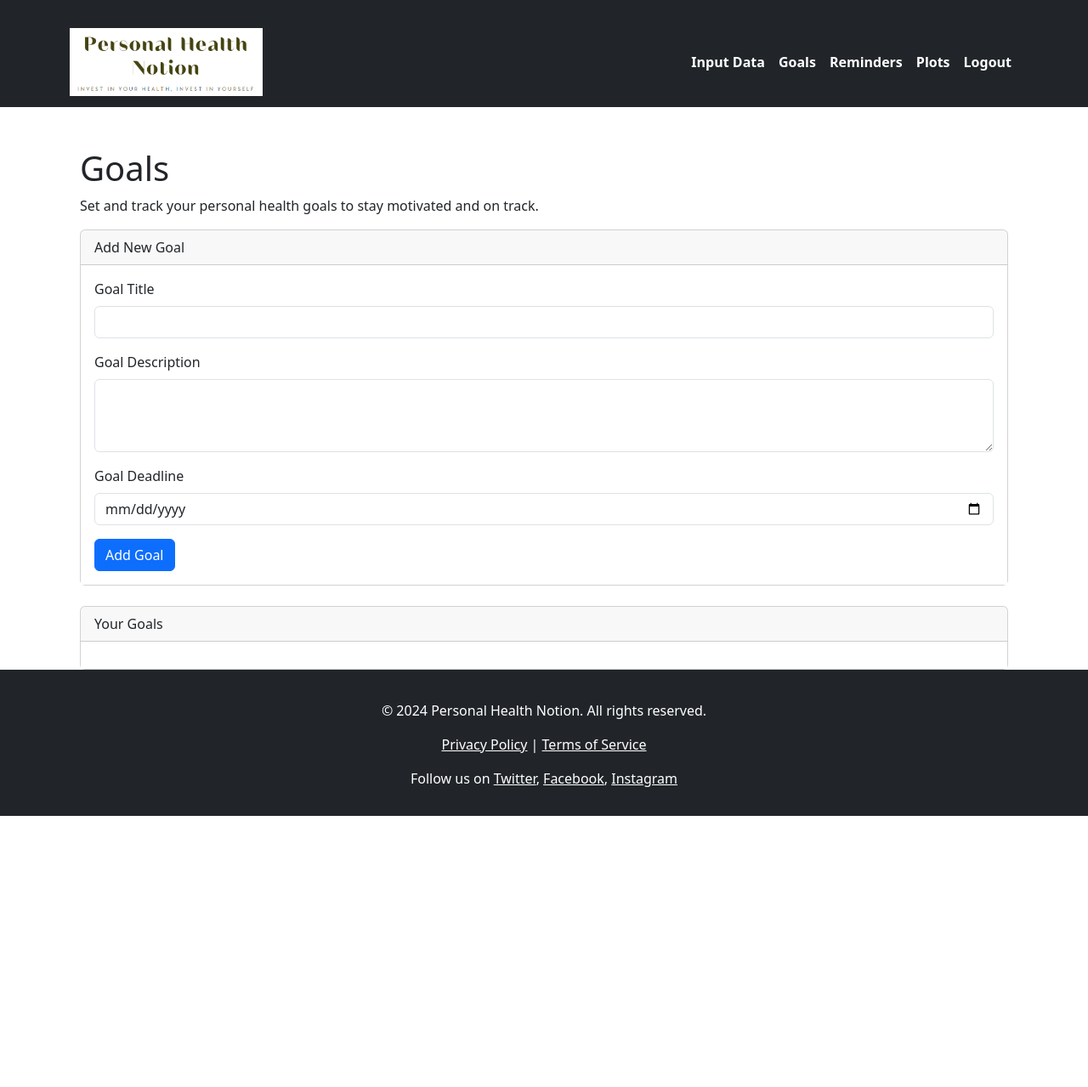
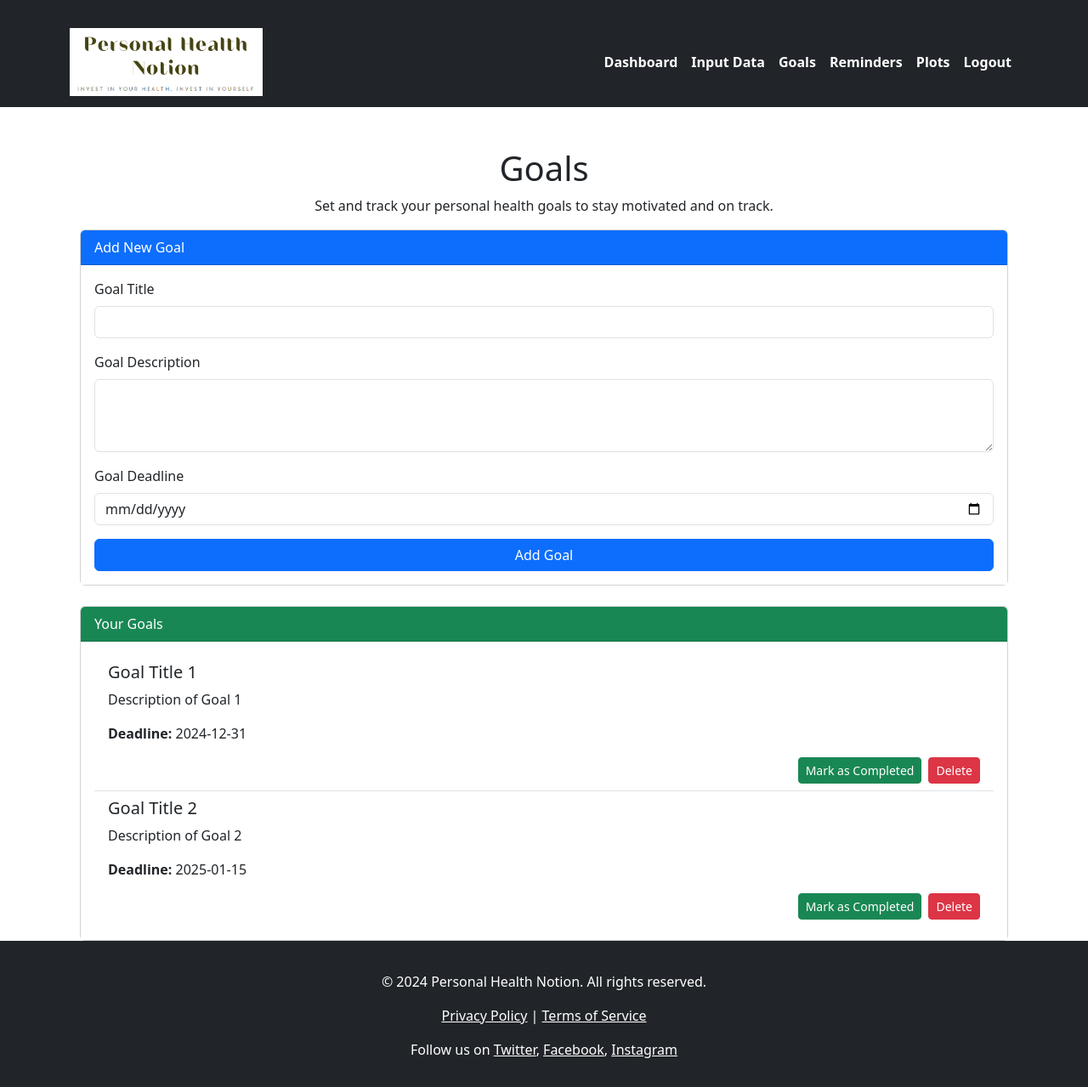
Before and after one commit to amyosy/PersonalHealth, a Flask app: page /goals in a window 1280 px wide. Shown: the whole page at 85% size. Before the commit the page ends 960 px from the top, so only its background shows below. Run offline with Flask 2, Linux system fonts and the light colour scheme; a user stored in the database is signed in; data comes from the database, SQL or seed files in the repository; both versions use the stored data as it was after the commit; data that the repository does not hold is empty.

Commit message:
Verbesserung der htmls-Dateien für Registrierung, Dashboard und goals

```diff
--- a/app.py
+++ b/app.py
@@ -92,13 +92,14 @@ def input_data():
 @login_required
 def goals():
     form = GoalForm()
+    user = User.query.filter_by(username=session['username']).first()
     if form.validate_on_submit():
-        user = User.query.filter_by(username=session['username']).first()
-        goal = Goal(goal=form.goal.data, progress=form.progress.data, user_id=user.id)
+        goal = Goal(title=form.goal_title.data, description=form.goal_description.data,
+                    deadline=form.goal_deadline.data, user_id=user.id)
         db.session.add(goal)
         db.session.commit()
         flash('Goal added successfully!')
-    user = User.query.filter_by(username=session['username']).first()
+        return redirect(url_for('goals'))
     user_goals = Goal.query.filter_by(user_id=user.id).all()
     return render_template('goals.html', form=form, goals=user_goals)
 
@@ -123,7 +124,8 @@ def reminders():
 def dashboard():
     user = User.query.filter_by(username=session['username']).first()
     health_data = HealthData.query.filter_by(user_id=user.id).all()
-    return render_template('dashboard.html', health_data=health_data)
+    user_goals = Goal.query.filter_by(user_id=user.id).all()
+    return render_template('dashboard.html', health_data=health_data, goals=user_goals, username=user.username)
 
 
 @app.route('/plots')
--- a/forms.py
+++ b/forms.py
@@ -1,6 +1,7 @@
 from flask_wtf import FlaskForm
-from wtforms import StringField, PasswordField, SubmitField, BooleanField, IntegerField, FloatField
-from wtforms.validators import DataRequired, Length, Email, EqualTo
+from wtforms import StringField, PasswordField, SubmitField, IntegerField, SelectField, DateField, TextAreaField, \
+    BooleanField, FloatField
+from wtforms.validators import DataRequired, Email, EqualTo, Length, NumberRange
 
 
 class RegistrationForm(FlaskForm):
@@ -23,20 +24,16 @@ class DataForm(FlaskForm):
     heart_rate = IntegerField('Heart Rate', validators=[DataRequired()])
     weight = FloatField('Weight', validators=[DataRequired()])
     height = FloatField('Height', validators=[DataRequired()])
-    sleep = IntegerField('Sleep', validators=[DataRequired()])
-    stress = IntegerField('Stress', validators=[DataRequired()])
+    sleep = SelectField('Sleep', choices=[(str(i), str(i)) for i in range(1, 13)], validators=[DataRequired()])
+    stress = SelectField('Stress', choices=[(str(i), str(i)) for i in range(1, 6)], validators=[DataRequired()])
     submit = SubmitField('Submit Data')
 
 
 class GoalForm(FlaskForm):
-    goal = StringField('Goal', validators=[DataRequired()])
-    progress = StringField('Progress', validators=[DataRequired()])
-    submit = SubmitField('Set Goal')
-
-
-class ReminderForm(FlaskForm):
-    reminder = StringField('Reminder', validators=[DataRequired()])
-    submit = SubmitField('Set Reminder')
+    goal_title = StringField('Goal Title', validators=[DataRequired(), Length(min=2, max=50)])
+    goal_description = TextAreaField('Goal Description', validators=[DataRequired()])
+    goal_deadline = DateField('Goal Deadline', format='%Y-%m-%d', validators=[DataRequired()])
+    submit = SubmitField('Add Goal')
 
 
 class ReminderForm(FlaskForm):
--- a/templates/base.html
+++ b/templates/base.html
@@ -20,6 +20,9 @@
             <div class="collapse navbar-collapse" id="navbarNav">
                 <ul class="navbar-nav ms-auto">
                     {% if session.get('logged_in') %}
+                        <li class="nav-item">
+                            <a class="nav-link" href="{{ url_for('dashboard') }}">Dashboard</a>
+                        </li>
                         <li class="nav-item">
                             <a class="nav-link" href="{{ url_for('input_data') }}">Input Data</a>
                         </li>
--- a/templates/goals.html
+++ b/templates/goals.html
@@ -1,12 +1,15 @@
 {% extends "base.html" %}
 {% block content %}
+<link href="https://cdn.jsdelivr.net/npm/bootstrap@5.3.3/dist/css/bootstrap.min.css" rel="stylesheet" integrity="sha384-QWTKZyjpPEjISv5WaRU9OFeRpok6YctnYmDr5pNlyT2bRjXh0JMhjY6hW+ALEwIH" crossorigin="anonymous">
+<script src="https://cdn.jsdelivr.net/npm/bootstrap@5.3.3/dist/js/bootstrap.bundle.min.js" integrity="sha384-YvpcrYf0tY3lHB60NNkmXc5s9fDVZLESaAA55NDzOxhy9GkcIdslK1eN7N6jIeHz" crossorigin="anonymous"></script>
+
 <div id="goals-container" class="container mt-4">
-    <h1>Goals</h1>
-    <p>Set and track your personal health goals to stay motivated and on track.</p>
+    <h1 class="text-center">Goals</h1>
+    <p class="text-center">Set and track your personal health goals to stay motivated and on track.</p>
 
     <!-- Add New Goal Form -->
     <div class="card mb-4">
-        <div class="card-header">
+        <div class="card-header bg-primary text-white">
             Add New Goal
         </div>
         <div class="card-body">
@@ -23,27 +26,37 @@
                     <label for="goal-deadline" class="form-label">Goal Deadline</label>
                     <input type="date" class="form-control" id="goal-deadline" name="goal_deadline" required>
                 </div>
-                <button type="submit" class="btn btn-primary">Add Goal</button>
+                <button type="submit" class="btn btn-primary w-100">Add Goal</button>
             </form>
         </div>
     </div>
 
     <!-- Existing Goals List -->
     <div class="card">
-        <div class="card-header">
+        <div class="card-header bg-success text-white">
             Your Goals
         </div>
         <div class="card-body">
-            <ul class="list-group">
-                {% for goal in goals %}
+            <ul class="list-group list-group-flush">
                 <li class="list-group-item">
-                    <h5>{{ goal.title }}</h5>
-                    <p>{{ goal.description }}</p>
-                    <p>Deadline: {{ goal.deadline }}</p>
-                    <a href="{{ url_for('mark_goal_complete', goal_id=goal.id) }}" class="btn btn-success btn-sm">Mark as Completed</a>
-                    <a href="{{ url_for('delete_goal', goal_id=goal.id) }}" class="btn btn-danger btn-sm">Delete</a>
+                    <h5>Goal Title 1</h5>
+                    <p>Description of Goal 1</p>
+                    <p><strong>Deadline:</strong> 2024-12-31</p>
+                    <div class="d-flex justify-content-end">
+                        <a href="#" class="btn btn-success btn-sm me-2">Mark as Completed</a>
+                        <a href="#" class="btn btn-danger btn-sm">Delete</a>
+                    </div>
                 </li>
-                {% endfor %}
+                <li class="list-group-item">
+                    <h5>Goal Title 2</h5>
+                    <p>Description of Goal 2</p>
+                    <p><strong>Deadline:</strong> 2025-01-15</p>
+                    <div class="d-flex justify-content-end">
+                        <a href="#" class="btn btn-success btn-sm me-2">Mark as Completed</a>
+                        <a href="#" class="btn btn-danger btn-sm">Delete</a>
+                    </div>
+                </li>
+                <!-- Add more goals as needed -->
             </ul>
         </div>
     </div>
```
Also changed, not shown: templates/dashboard.html (+18 -14 lines), templates/input_data.html (+53 -16 lines), templates/login.html (+11 -0 lines), templates/register.html (+17 -4 lines), instance/site.db.
